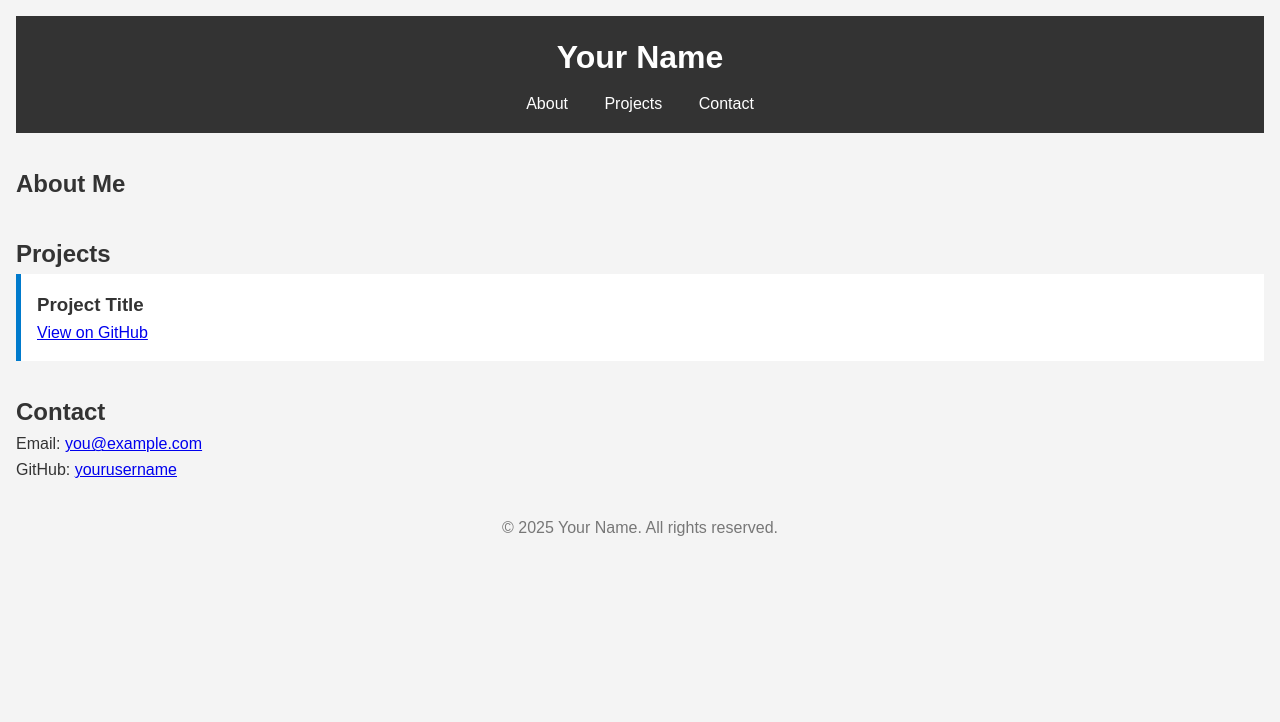
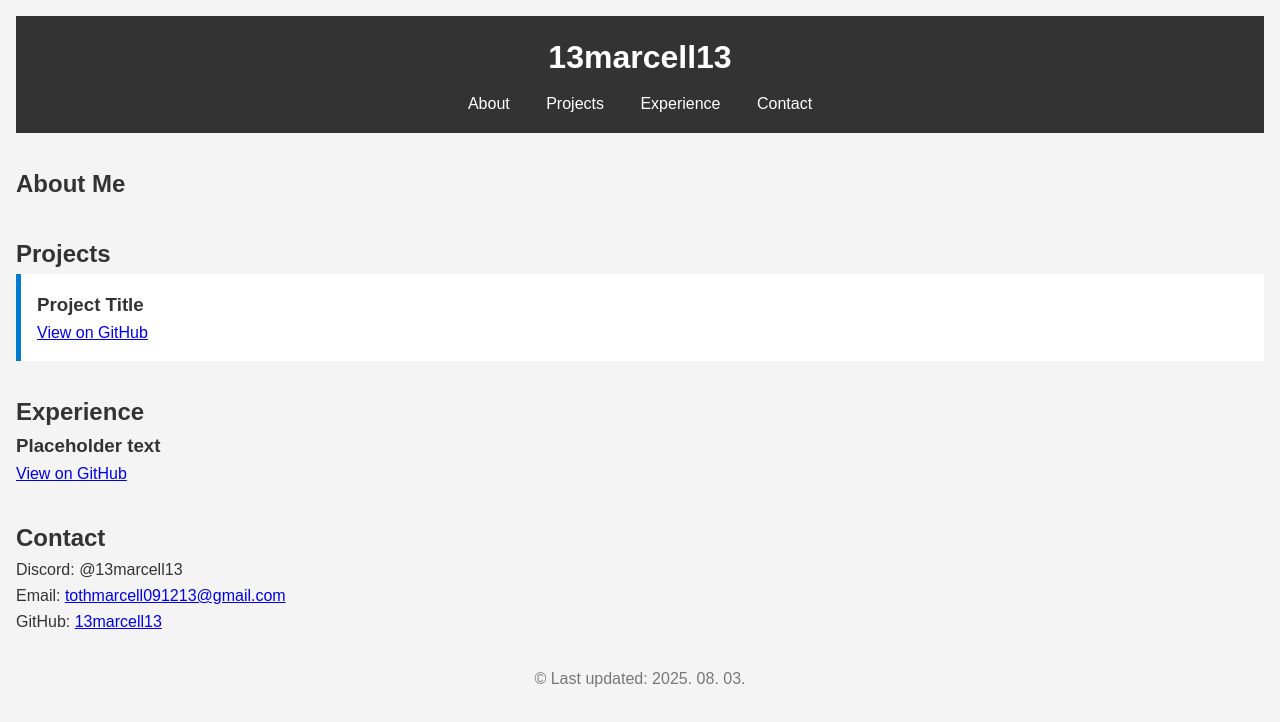
Before and after one commit to 13marcell13/13marcell13, a plain HTML site: page index.html in a window 1280 px wide. Drawn offline with Linux system fonts and the light colour scheme.

Commit message:
Update index.html

```diff
--- a/index.html
+++ b/index.html
@@ -3,16 +3,17 @@
 <head>
   <meta charset="UTF-8" />
   <meta name="viewport" content="width=device-width, initial-scale=1.0" />
-  <title>Your Name | Portfolio</title>
+  <title>13marcell13 | Portfolio</title>
   <link rel="stylesheet" href="style.css" />
 </head>
 <body>
   <header>
-    <h1>Your Name</h1>
+    <h1>13marcell13</h1>
     <nav>
       <ul>
         <li><a href="#about">About</a></li>
         <li><a href="#projects">Projects</a></li>
+        <li><a href="#projects">Experience</a></li>
         <li><a href="#contact">Contact</a></li>
       </ul>
     </nav>
@@ -34,15 +35,26 @@
       <!-- Add more projects -->
     </section>
 
+    <section id="experience">
+      <h2>Experience</h2>
+      <div class="experience">
+        <h3>Placeholder text</h3>
+        <p><!-- Description --></p>
+        <a href="#" target="_blank">View on GitHub</a>
+      </div>
+      <!-- Add more stuff -->
+    </section>
+
     <section id="contact">
       <h2>Contact</h2>
-      <p>Email: <a href="mailto:you@example.com">you@example.com</a></p>
-      <p>GitHub: <a href="https://github.com/yourusername" target="_blank">yourusername</a></p>
+      <p>Discord: @13marcell13</p>
+      <p>Email: <a href="mailto:you@example.com">tothmarcell091213@gmail.com</a></p>
+      <p>GitHub: <a href="https://github.com/13marcell13" target="_blank">13marcell13</a></p>
     </section>
   </main>
 
   <footer>
-    <p>&copy; 2025 Your Name. All rights reserved.</p>
+    <p>&copy; Last updated: 2025. 08. 03.</p>
   </footer>
 </body>
 </html>
```
